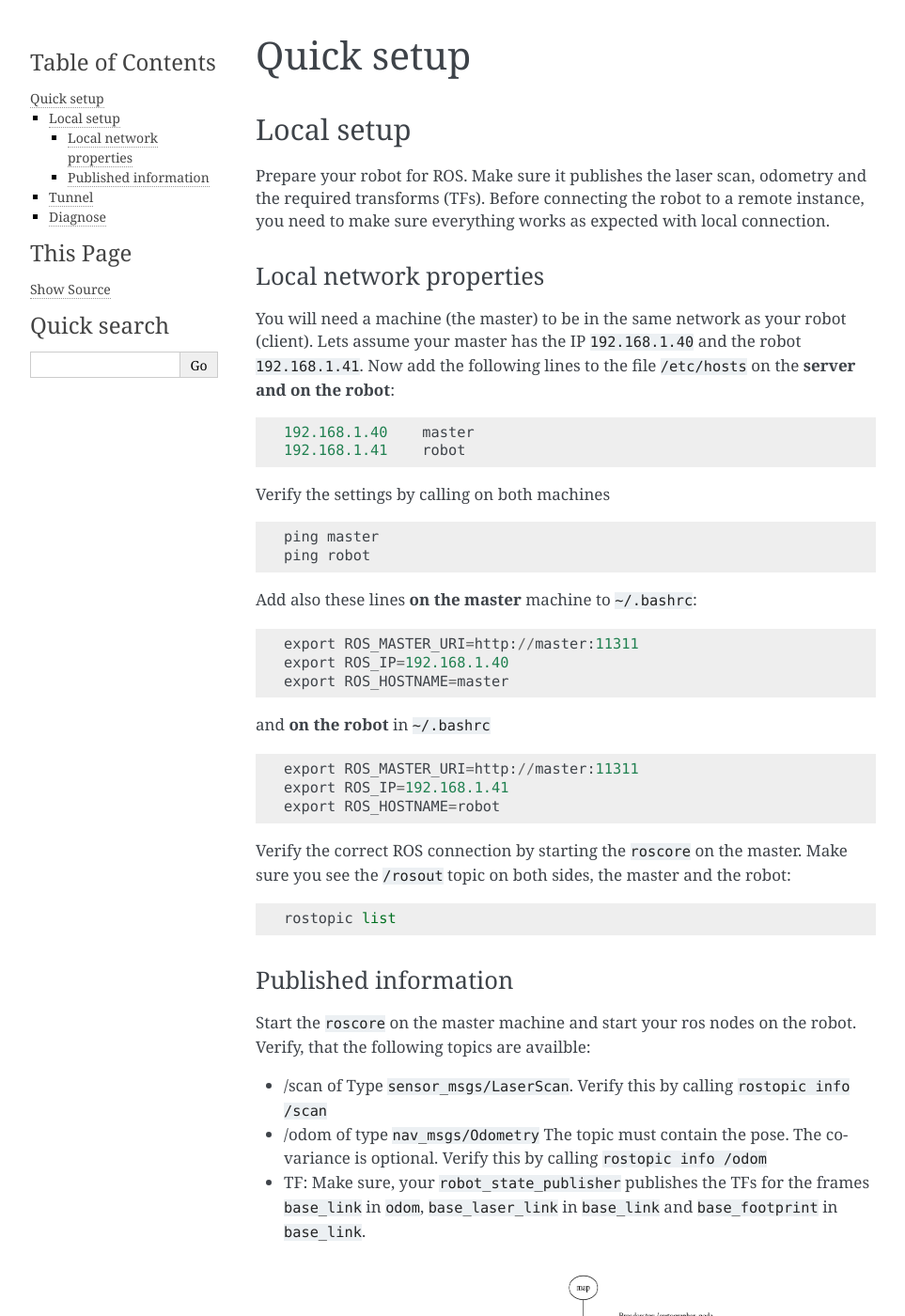
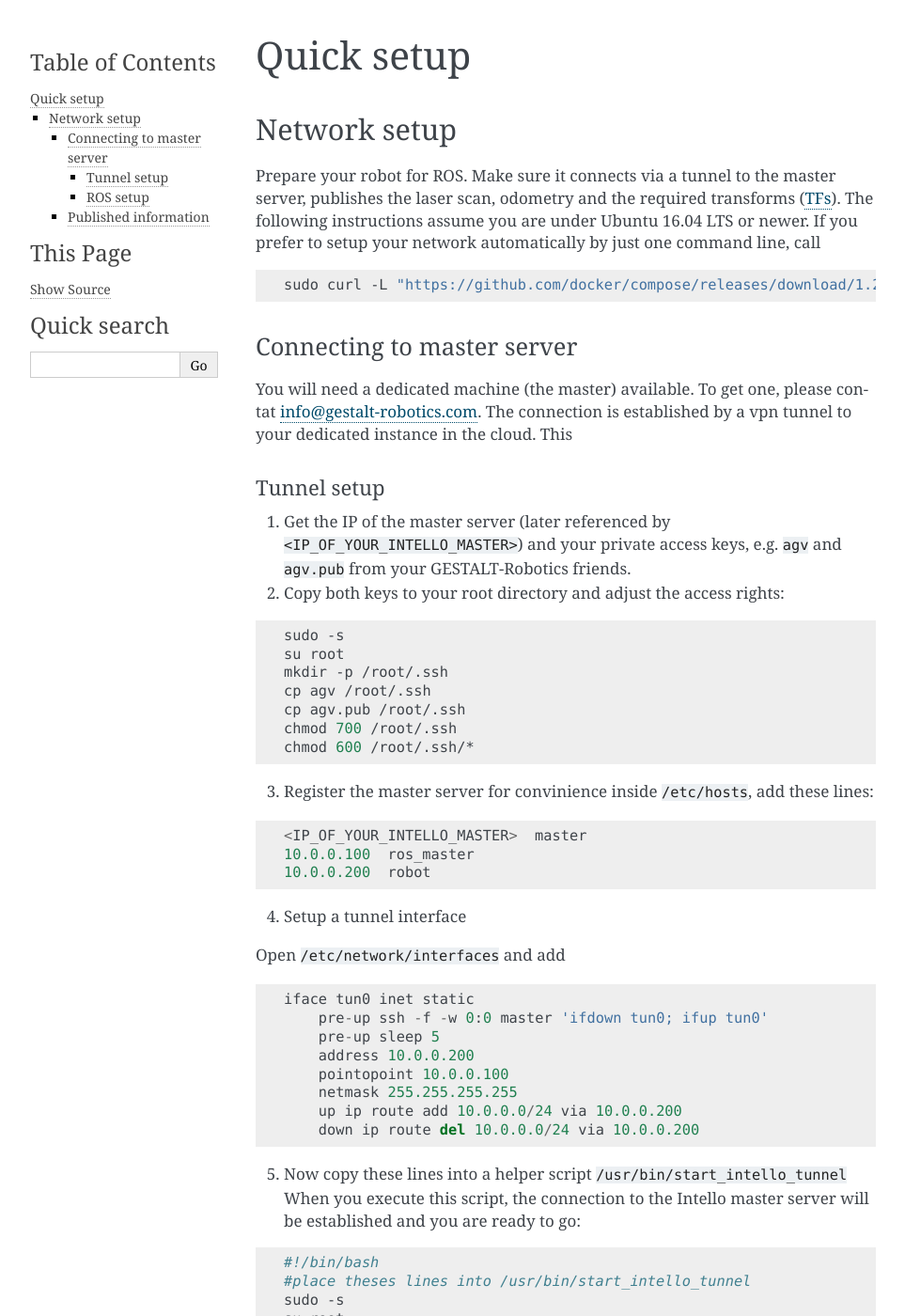
Before and after one commit to GESTALT-Robotics/avs_doc, a Sphinx documentation site: the page built from source/quick.rst, in a window 1280 px wide and 1400 px high. Shown: the whole window at 94% size, without its empty margins (148-1111 px from the left). Built offline with Sphinx 7.4.7, drawn with Linux system fonts in a browser that asks for light colours; some of the changed text lies outside the part shown.

Commit message:
updated the quick documentation with the tunnel information and added configuration blue print

```diff
--- a/source/quick.rst
+++ b/source/quick.rst
@@ -1,86 +1,130 @@
 Quick setup
-============================
+############################
 
 
-Local setup
------------------
+Network setup
+=================
 
-Prepare your robot for ROS. Make sure it publishes the laser scan, odometry and the required transforms (TFs).
-Before connecting the robot to a remote instance, you need to make sure everything works as expected with local connection.
+Prepare your robot for ROS. Make sure it connects via a tunnel to the master server, publishes the laser scan, odometry and the required transforms (`TFs <http://wiki.ros.org/tf>`_). The following instructions assume you are under Ubuntu 16.04 LTS or newer.
+If you prefer to setup your network automatically by just one command line, call
 
-Local network properties
-^^^^^^^^^^^^^^^^^^^^^^^^^^
+.. code-block:: Bash
 
-You will need a machine (the master) to be in the same network as your robot (client).
-Lets assume your master has the IP ``192.168.1.40`` and the robot ``192.168.1.41``.
-Now add the following lines to the file ``/etc/hosts`` on the **server and on the robot**:
+    sudo curl -L "https://github.com/docker/compose/releases/download/1.22.0/docker-compose-$(uname -s)-$(uname -m)" -o /usr/local/bin/docker-compose
+
+
+Connecting to master server
+-----------------------------
+
+You will need a dedicated machine (the master) available. To get one, please contat info@gestalt-robotics.com.
+The connection is established by a vpn tunnel to your dedicated instance in the cloud. This
+
+Tunnel setup
+^^^^^^^^^^^^^^^^^^
+
+1. Get the IP of the master server (later referenced by ``<IP_OF_YOUR_INTELLO_MASTER>``) and your private access keys, e.g. ``agv`` and ``agv.pub`` from your GESTALT-Robotics friends.
+
+2. Copy both keys to your root directory and adjust the access rights:
+
+.. comment: any language supportedy by http://pygments.org/ can be used
+
+.. code-block:: Bash
+
+    sudo -s
+    su root
+    mkdir -p /root/.ssh
+    cp agv /root/.ssh
+    cp agv.pub /root/.ssh
+    chmod 700 /root/.ssh
+    chmod 600 /root/.ssh/*
+
+
+3. Register the master server for convinience inside ``/etc/hosts``, add these lines:
 
 .. code-block:: python
 
-	192.168.1.40	master
-	192.168.1.41	robot
+    <IP_OF_YOUR_INTELLO_MASTER>  master
+    10.0.0.100  ros_master
+    10.0.0.200  robot
 
-Verify the settings by calling on both machines
+
+4. Setup a tunnel interface
+
+Open ``/etc/network/interfaces`` and add
 
 .. code-block:: python
 
-	ping master
-	ping robot
+    iface tun0 inet static
+        pre-up ssh -f -w 0:0 master 'ifdown tun0; ifup tun0'
+        pre-up sleep 5
+        address 10.0.0.200
+        pointopoint 10.0.0.100
+        netmask 255.255.255.255
+        up ip route add 10.0.0.0/24 via 10.0.0.200
+        down ip route del 10.0.0.0/24 via 10.0.0.200
 
-Add also these lines **on the master** machine to ``~/.bashrc``:
+
+5. Now copy these lines into a helper script ``/usr/bin/start_intello_tunnel`` When you execute this script, the connection to the Intello master server will be established and you are ready to go:
+
+.. code-block:: Bash
+
+    #!/bin/bash
+    #place theses lines into /usr/bin/start_intello_tunnel
+    sudo -s
+    su root
+
+    cd /root/.ssh
+    echo "Adding key to ssh-agent"
+    eval $(ssh-agent)
+    ssh-add agv
+
+    echo "Connecting to Intello master server
+    ifup tun0
+
+
+6. Validate
+
+If everything went fine, you will be able to ping ``10.0.0.100`` after you have called ``start_intello_tunnel``:
 
 .. code-block:: python
 
-	export ROS_MASTER_URI=http://master:11311
-	export ROS_IP=192.168.1.40
-	export ROS_HOSTNAME=master
+    start_intello_tunnel
+    ping 10.0.0.100
 
-and **on the robot** in ``~/.bashrc``
+
+
+ROS setup
+^^^^^^^^^^
+
+Tell ROS about the network configuration and add these lines to ``~/.bashrc``:
 
 .. code-block:: python
 
-	export ROS_MASTER_URI=http://master:11311
-	export ROS_IP=192.168.1.41
-	export ROS_HOSTNAME=robot
+    export ROS_MASTER_URI=http://ros_master:11311
+    export ROS_IP=10.0.0.200
+    export ROS_HOSTNAME=robot
 
-Verify the correct ROS connection by starting the ``roscore`` on the master.
-Make sure you see the ``/rosout`` topic on both sides, the master and the robot:
+
+Verify and make sure you see the ``/rosout`` topic on the robot machine:
 
 .. code-block:: python
 
-	rostopic list
+    rostopic list
 
 
 Published information
-^^^^^^^^^^^^^^^^^^^^^^^^^
+-------------------------
 
-Start the ``roscore`` on the master machine and start your ros nodes on the robot.
-Verify, that the following topics are availble:
+Start your ros nodes on the robot.
+Verify, that you publish  following topics:
 
 * /scan of Type ``sensor_msgs/LaserScan``. Verify this by calling ``rostopic info /scan``
 
-* /odom of type ``nav_msgs/Odometry`` The topic must contain the pose. The covariance is optional. Verify this by calling ``rostopic info /odom``
+* /odom of type ``nav_msgs/Odometry`` The topic must contain the pose computed from the wheel encoders. The covariance is optional. Verify this by calling ``rostopic info /odom``. Though, it is important, that the TF frame is set to ``odom``.
 
 * TF: Make sure, your ``robot_state_publisher`` publishes the TFs for the frames ``base_link`` in ``odom``, ``base_laser_link`` in ``base_link`` and ``base_footprint`` in ``base_link``.
 
 
-.. figure:: _static//images/frames_doc_avs.png
-	:scale: 50%
-	:alt: Example frames published to /TF
-
-	Example illustration of published transforms to the ``/TF`` topic.
+.. image:: _static//images/frames_doc_avs.png
 
 Verify your TFs by calling ``rosrun tf view_frames`` and then ``evince frames.pdf`` (or any other PDF viewer to see the generated frames.pdf file).
-
-
-Tunnel
------------------
-
-Setup a tunnel connection to your instance via
-
-``sudo ssh -f -w 0:0 root@<your_instance_ip> true``
-
-The tunnel is required for the roscore to be able to establish new connection to your robot.
-
-Diagnose
-------------------
```
Also changed, not shown: README.md (+12 -0 lines), source/_static/images/frames_doc_avs.png, 3 other files.
